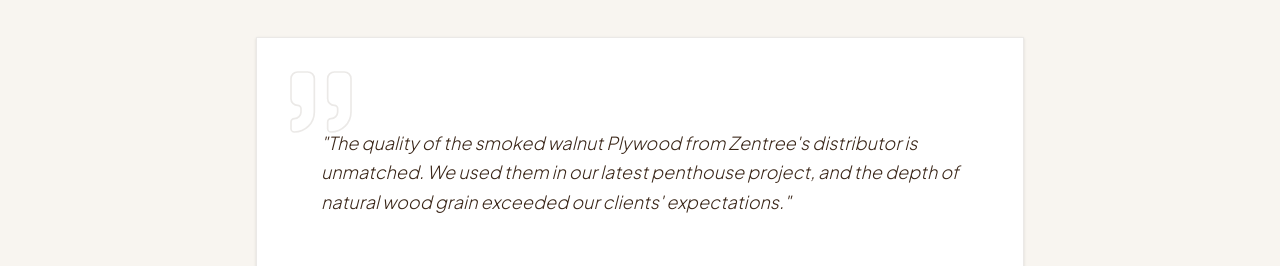
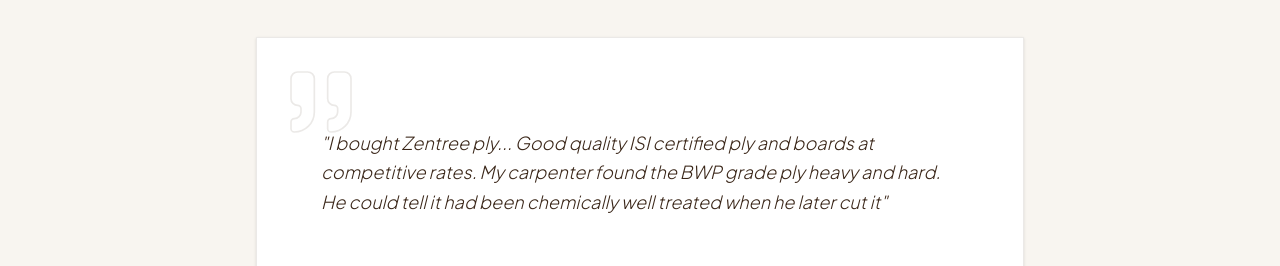
Before and after one commit to Meheer17/Plywood, a Next.js app: page / in a window 1280 px wide. Shown: the part 5160-5426 px from the top of the page. Built offline with nearby package versions, Linux system fonts and the light colour scheme.

Commit message:
feat: Sitemap updates

```diff
--- a/app/dealers/page.tsx
+++ b/app/dealers/page.tsx
@@ -7,13 +7,13 @@ export default function DealersPage() {
   const dealers = [
     {
       name: "Rohini Plywood & Deco Pannels",
-      tagline: "Authorised Distributor - South India",
-      address: "Rohini Plywood and Deco Pannels, Bangalore, Karnataka, India",
+      tagline: "Authorised Dealer - Bangalore",
+      address: "Rohini Plywood and Deco Pannels, 177, Dollars Colony, J. P. Nagar, Bengaluru, Karnataka 560076, India",
       phone1: "+91 62025 88042",
       phone2: "+91 63644 45712",
       whatsapp: "+916364445712",
       hours: "Mon – Sat: 9:00 AM – 7:00 PM (IST)",
-      mapEmbedUrl: "https://www.google.com/maps/embed?pb=!1m18!1m12!1m3!1d3888.1362799307775!2d77.59247731482194!3d12.971598790856018!2m3!1f0!2f0!3f0!3m2!1i1024!2i768!4f13.1!3m3!1m2!1s0x3bae1670c9b44e6d%3A0x2029fed3be3d49ec!2sBengaluru%2C%20Karnataka!5e0!3m2!1sen!2sin!4v1680000000000!5m2!1sen!2sin",
+      mapEmbedUrl: "https://www.google.com/maps/embed?pb=!1m18!1m12!1m3!1d3889.055073738394!2d77.60086918218299!3d12.90418023466591!2m3!1f0!2f0!3f0!3m2!1i1024!2i768!4f13.1!3m3!1m2!1s0x3bae15dd6ba7cd8b%3A0x98cc5a0ae4559a77!2sRohini%20Plywood%20And%20Deco%20Pannel!5e0!3m2!1sen!2sin!4v1784443242354!5m2!1sen!2sin",
       features: [
         "Full Zentree plywood range available in stock",
         "On-site specification consultancy",
--- a/app/layout.tsx
+++ b/app/layout.tsx
@@ -20,7 +20,7 @@ const sansFont = Plus_Jakarta_Sans({
 // A curated collection of 100+ target search keywords and long-tail query phrases
 // mapping directly to user search behaviors for premium plywood, construction, and interior design materials.
 const seoKeywordsList = [
-  "Zentree Plywood", "Poetry Plywood LLP", "Zentree Ultima WP Ply", "Zentree Gold WP Ply",
+  "Zentree Plywood", "Zentree Ply", "Zentreeply", "Poetry Plywood LLP", "Zentree Ultima WP Ply", "Zentree Gold WP Ply",
   "Zentree Neem Gurjan Com Ply", "Zentree Project Com Ply", "Zentree Solid Core Block Board",
   "India Pine block board", "Zentree laminates", "Zentree decorative panels", "commercial plywood",
   "waterproof plywood", "marine grade plywood", "IS 710 plywood", "BWP plywood", "BWR plywood",
--- a/app/page.tsx
+++ b/app/page.tsx
@@ -128,32 +128,29 @@ export default function Home() {
 
   const testimonials = [
     {
-      text: "The quality of the smoked walnut Plywood from Zentree's distributor is unmatched. We used them in our latest penthouse project, and the depth of natural wood grain exceeded our clients' expectations.",
-      name: "Marcus Vance",
-      role: "Principal Architect, Vance & Partners",
+      text: "I bought Zentree ply... Good quality ISI certified ply and boards at competitive rates. My carpenter found the BWP grade ply heavy and hard. He could tell it had been chemically well treated when he later cut it",
+      name: "Arjun",
+      role: "Homeowner",
       avatar: "https://images.unsplash.com/photo-1472099645785-5658abf4ff4e?q=80&w=120"
     },
     {
-      text: "Zentree's BWP Gold and Ultima waterproof plywood options have become our standard. Incredibly stable, zero internal voids, and absolute peace of mind during heavy seasonal rains.",
-      name: "Elena Rostova",
-      role: "Creative Director, Rostova Design Studio",
+      text: "Wonderful experience overall. Best quality Plywood (Zentree)... at a reasonable price. Highly recommend!",
+      name: "Srini Reddy",
+      role: "Homeowner",
       avatar: "https://images.unsplash.com/photo-1580489944761-15a19d654956?q=80&w=120"
     },
     {
-      text: "We sourced custom curved timber baffles from Zentree's authorized dealer. Their engineering precision, scheduling, and craftsmanship were truly world-class.",
-      name: "David Cho",
-      role: "Senior Construction Manager, BuildCorp",
+      text: "Hands down the best quality plywood we’ve used. It’s heavy, rock-solid, and cuts cleanly without any hollow gaps inside. Highly recommend Zentree if you want durability.",
+      name: "Santhosh Patil",
+      role: "Contractor",
+      avatar: "https://images.unsplash.com/photo-1507003211169-0a1dd7228f2d?q=80&w=120"
+    },
+     {
+      text: "Tested a piece of Zentree Ultima with our carpenter before installing—it’s heavily packed, solid, and holds up perfectly against moisture. The best BWP (Boiling Water Proof) ply in this budget.",
+      name: "Lokesh Gowda",
+      role: "Architect",
       avatar: "https://images.unsplash.com/photo-1507003211169-0a1dd7228f2d?q=80&w=120"
     }
-  ];
-
-  const partners = [
-    { name: "Porro", id: 1 },
-    { name: "Herman Miller", id: 2 },
-    { name: "Fritz Hansen", id: 3 },
-    { name: "B&B Italia", id: 4 },
-    { name: "Poliform", id: 5 },
-    { name: "Ligne Roset", id: 6 }
   ];
 
   const showcaseCategories = ["All", "Premium (Waterproof) Plywood", "Commercial Plywood", "Block Boards", "Laminates"];
--- a/app/robots.ts
+++ b/app/robots.ts
@@ -1,7 +1,7 @@
 import type { MetadataRoute } from "next";
 
 export default function robots(): MetadataRoute.Robots {
-  const baseUrl = "https://zentreeplywood.com";
+  const baseUrl = (process.env.NEXT_PUBLIC_SITE_URL || "https://zentreeplywood.com").replace(/\/+$/, "");
 
   return {
     rules: {
--- a/app/sitemap.ts
+++ b/app/sitemap.ts
@@ -1,12 +1,12 @@
 import type { MetadataRoute } from "next";
 
 export default function sitemap(): MetadataRoute.Sitemap {
-  const baseUrl = "https://zentreeplywood.com";
+  const baseUrl = (process.env.NEXT_PUBLIC_SITE_URL || "https://zentreeply.com").replace(/\/+$/, "");
 
   // Static marketing and informational pages
   const staticRoutes: MetadataRoute.Sitemap = [
     {
-      url: baseUrl,
+      url: `${baseUrl}/`,
       lastModified: new Date(),
       changeFrequency: "daily",
       priority: 1.0,
```
